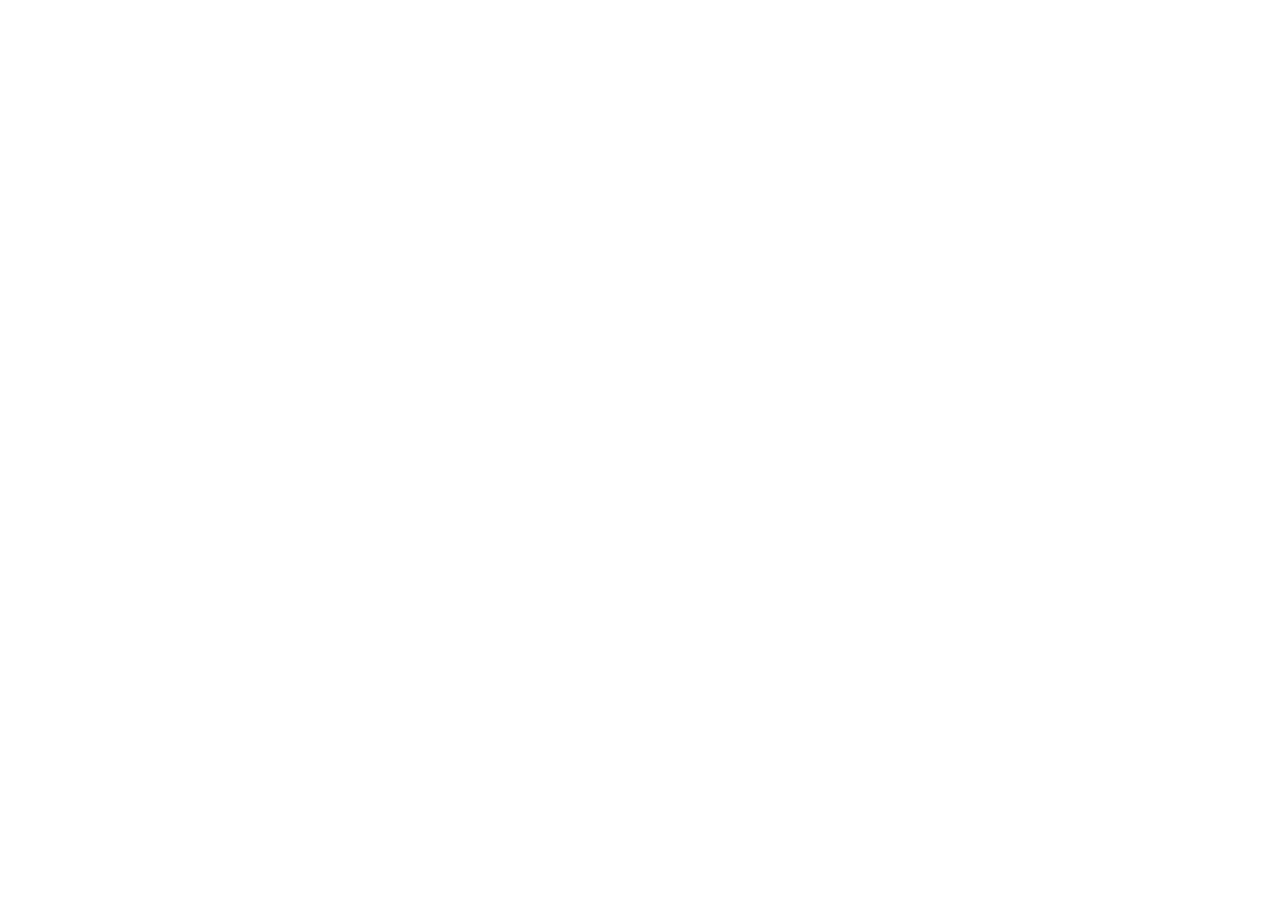
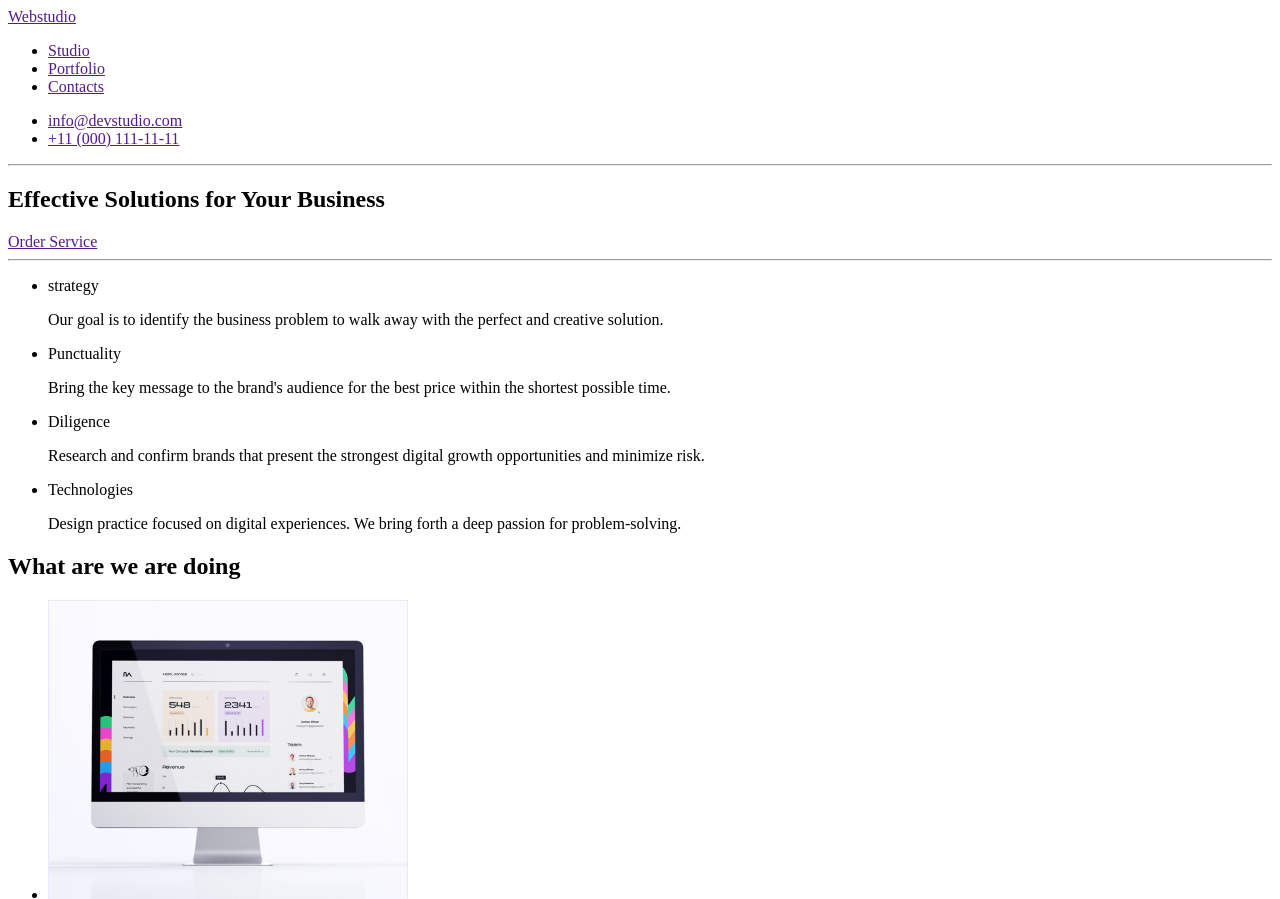
Before and after one commit to Parchello/goit-markup-hw-01, a plain HTML site: page index.html in a window 1280 px wide. Shown: the top 899 px of the page. Before the commit the page ends 800 px from the top, so only its background shows below. Drawn offline with Linux system fonts and the light colour scheme.

Commit message:
almoust homework_task1

```diff
--- a/index.html
+++ b/index.html
@@ -6,5 +6,94 @@
     <meta name="viewport" content="width=device-width, initial-scale=1.0" />
     <title>Document</title>
   </head>
-  <body></body>
+  <body>
+    <!--Header-->
+    <header>
+      <nav>
+        <a href="">Webstudio</a>
+        <ul>
+          <li><a href="">Studio</a></li>
+          <li><a href="">Portfolio</a></li>
+          <li><a href="">Contacts</a></li>
+        </ul>
+      </nav>
+      <ul>
+        <li><a href="">info@devstudio.com</a></li>
+        <li><a href="">+11 (000) 111-11-11</a></li>
+      </ul>
+    </header>
+    <hr />
+
+    <!--main-->
+    <main>
+      <!--section1-->
+      <div>
+        <section>
+          <h1>Effective Solutions for Your Business</h1>
+          <a href="">Order Service</a>
+        </section>
+      </div>
+      <hr />
+      <!--section2-->
+      <section>
+        <ul>
+          <li class="oppotunities">strategy</li>
+          <p>
+            Our goal is to identify the business problem to walk away with the
+            perfect and creative solution.
+          </p>
+          <li class="oppotunities">Punctuality</li>
+          <p>
+            Bring the key message to the brand's audience for the best price
+            within the shortest possible time.
+          </p>
+
+          <li class="oppotunities">Diligence</li>
+          <p>
+            Research and confirm brands that present the strongest digital
+            growth opportunities and minimize risk.
+          </p>
+          <li class="oppotunities">Technologies</li>
+          <p>
+            Design practice focused on digital experiences. We bring forth a
+            deep passion for problem-solving.
+          </p>
+        </ul>
+        <h2>What are we are doing</h2>
+        <ul>
+          <li><img src="./image/img1.png" alt="" /></li>
+          <li><img src="./image/img2.png" alt="" /></li>
+          <li><img src="./image/img3.png" alt="" /></li>
+        </ul>
+      </section>
+      <hr />
+      <!--Our team-->
+      <section>
+        <h2>Our team</h2>
+        <ul>
+          <li class="team"><img src="./image/team/img_team1.png" alt="" /></li>
+          <h3>Mark Guerrero</h3>
+          <p>Product Designer</p>
+          <li class="team"><img src="./image/team/img_team2.png" alt="" /></li>
+          <h3>Tom Ford</h3>
+          <p>Frontend Developer</p>
+          <li class="team"><img src="./image/team/img_team3.png" alt="" /></li>
+          <h3>Camila Garcia</h3>
+          <p>Marketing</p>
+          <li class="team"><img src="./image/team/img_team4.png" alt="" /></li>
+          <h3>Camila Garcia</h3>
+          <p>UI Designer</p>
+        </ul>
+      </section>
+    </main>
+    <hr />
+    <!--Footer-->
+    <footer>
+      <a href="">Webstudio</a>
+      <p>
+        Increase the flow of customers and sales for your business with digital
+        marketing & growth solutions.
+      </p>
+    </footer>
+  </body>
 </html>
```
Also changed, not shown: image/img1.png (added), image/img2.png (added), image/img3.png (added), image/team/img_team1.png (added), image/team/img_team2.png (added), image/team/img_team3.png (added), image/team/img_team4.png (added).
